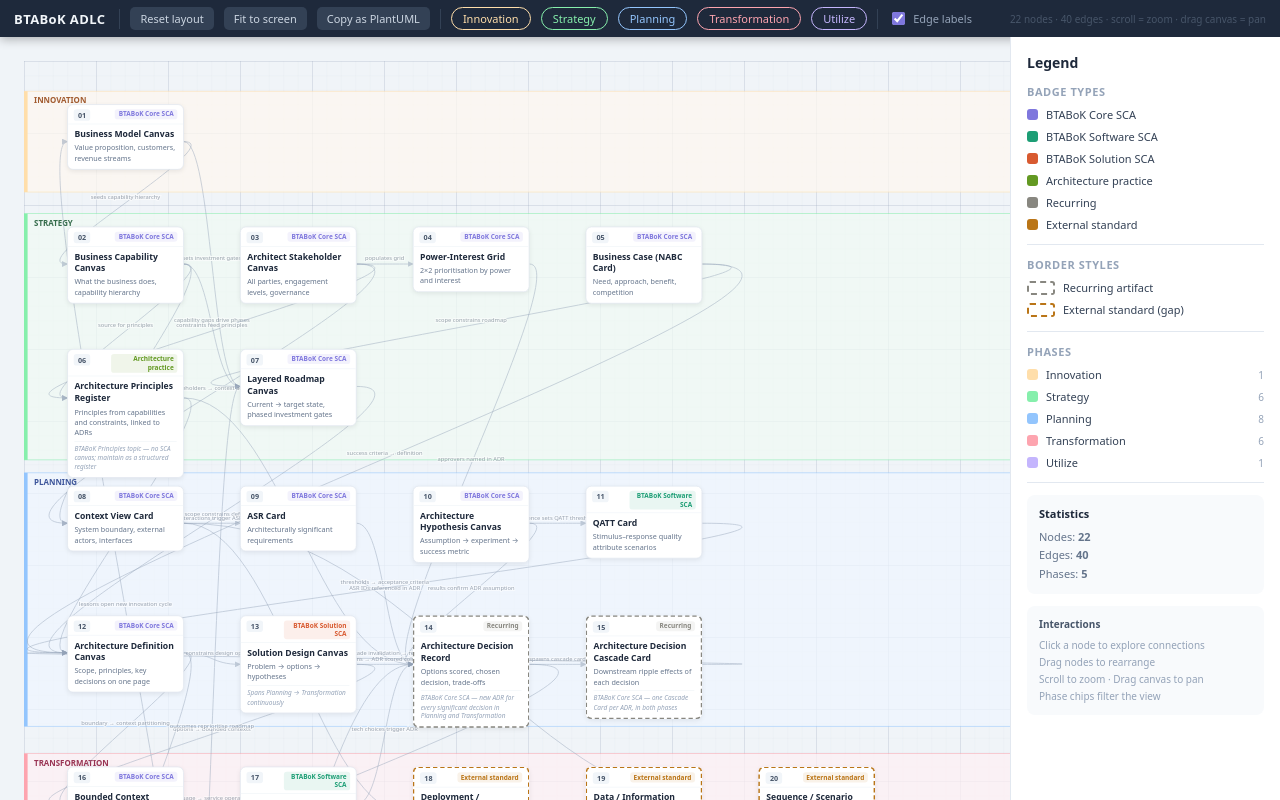
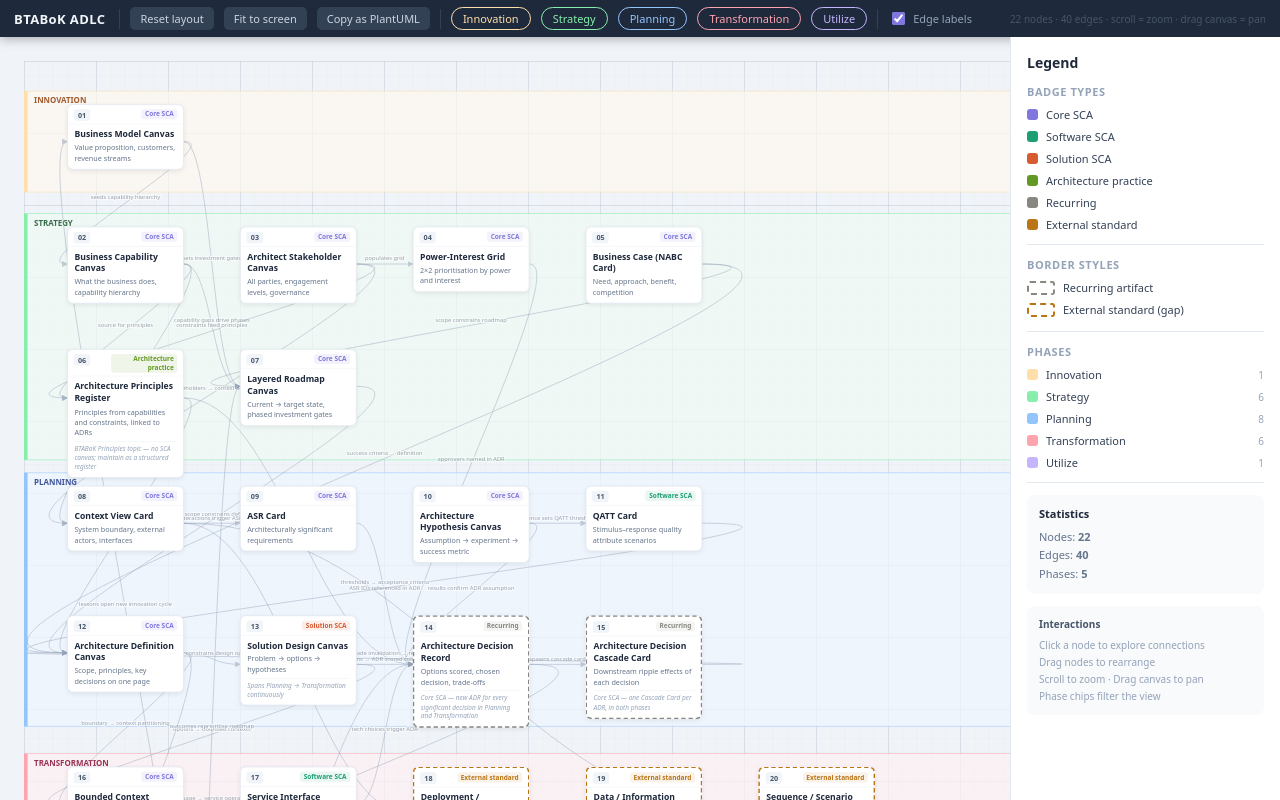
Before and after one commit to hza/btabok-adlc, a React (Vite) app: page / in a window 1280 px wide. Built offline with nearby package versions, Linux system fonts and the light colour scheme.

Commit message:
Refactor badge labels to remove 'BTABoK' prefix for consistency

```diff
--- a/src/App.tsx
+++ b/src/App.tsx
@@ -16,9 +16,9 @@ const BADGE_COLORS: Record<string, string> = {
 };
 
 const BADGE_LABELS: Record<string, string> = {
-  purple: 'BTABoK Core SCA',
-  teal:   'BTABoK Software SCA',
-  coral:  'BTABoK Solution SCA',
+  purple: 'Core SCA',
+  teal:   'Software SCA',
+  coral:  'Solution SCA',
   green:  'Architecture practice',
   gray:   'Recurring',
   amber:  'External standard',
@@ -56,28 +56,28 @@ interface EdgeData {
 
 // ─── node data ────────────────────────────────────────────────────────────────
 const NODES: NodeData[] = [
-  { id:'n01', phase:'innovation', num:'01', title:'Business Model Canvas', subtitle:'Value proposition, customers, revenue streams', badge:'BTABoK Core SCA', badgeColor:'purple', x:60, y:60 },
-  { id:'n02', phase:'strategy', num:'02', title:'Business Capability Canvas', subtitle:'What the business does, capability hierarchy', badge:'BTABoK Core SCA', badgeColor:'purple', x:60, y:230 },
-  { id:'n03', phase:'strategy', num:'03', title:'Architect Stakeholder Canvas', subtitle:'All parties, engagement levels, governance', badge:'BTABoK Core SCA', badgeColor:'purple', x:300, y:230 },
-  { id:'n04', phase:'strategy', num:'04', title:'Power-Interest Grid', subtitle:'2×2 prioritisation by power and interest', badge:'BTABoK Core SCA', badgeColor:'purple', x:540, y:230 },
-  { id:'n05', phase:'strategy', num:'05', title:'Business Case (NABC Card)', subtitle:'Need, approach, benefit, competition', badge:'BTABoK Core SCA', badgeColor:'purple', x:780, y:230 },
+  { id:'n01', phase:'innovation', num:'01', title:'Business Model Canvas', subtitle:'Value proposition, customers, revenue streams', badge:'Core SCA', badgeColor:'purple', x:60, y:60 },
+  { id:'n02', phase:'strategy', num:'02', title:'Business Capability Canvas', subtitle:'What the business does, capability hierarchy', badge:'Core SCA', badgeColor:'purple', x:60, y:230 },
+  { id:'n03', phase:'strategy', num:'03', title:'Architect Stakeholder Canvas', subtitle:'All parties, engagement levels, governance', badge:'Core SCA', badgeColor:'purple', x:300, y:230 },
+  { id:'n04', phase:'strategy', num:'04', title:'Power-Interest Grid', subtitle:'2×2 prioritisation by power and interest', badge:'Core SCA', badgeColor:'purple', x:540, y:230 },
+  { id:'n05', phase:'strategy', num:'05', title:'Business Case (NABC Card)', subtitle:'Need, approach, benefit, competition', badge:'Core SCA', badgeColor:'purple', x:780, y:230 },
   { id:'n06', phase:'strategy', num:'06', title:'Architecture Principles Register', subtitle:'Principles from capabilities and constraints, linked to ADRs', badge:'Architecture practice', badgeColor:'green', note:'BTABoK Principles topic — no SCA canvas; maintain as a structured register', x:60, y:400 },
-  { id:'n07', phase:'strategy', num:'07', title:'Layered Roadmap Canvas', subtitle:'Current → target state, phased investment gates', badge:'BTABoK Core SCA', badgeColor:'purple', x:300, y:400 },
-  { id:'n08', phase:'planning', num:'08', title:'Context View Card', subtitle:'System boundary, external actors, interfaces', badge:'BTABoK Core SCA', badgeColor:'purple', x:60, y:590 },
-  { id:'n09', phase:'planning', num:'09', title:'ASR Card', subtitle:'Architecturally significant requirements', badge:'BTABoK Core SCA', badgeColor:'purple', x:300, y:590 },
-  { id:'n10', phase:'planning', num:'10', title:'Architecture Hypothesis Canvas', subtitle:'Assumption → experiment → success metric', badge:'BTABoK Core SCA', badgeColor:'purple', x:540, y:590 },
-  { id:'n11', phase:'planning', num:'11', title:'QATT Card', subtitle:'Stimulus–response quality attribute scenarios', badge:'BTABoK Software SCA', badgeColor:'teal', x:780, y:590 },
-  { id:'n12', phase:'planning', num:'12', title:'Architecture Definition Canvas', subtitle:'Scope, principles, key decisions on one page', badge:'BTABoK Core SCA', badgeColor:'purple', x:60, y:770 },
-  { id:'n13', phase:'planning', num:'13', title:'Solution Design Canvas', subtitle:'Problem → options → hypotheses', badge:'BTABoK Solution SCA', badgeColor:'coral', note:'Spans Planning → Transformation continuously', x:300, y:770 },
-  { id:'n14', phase:'planning', num:'14', title:'Architecture Decision Record', subtitle:'Options scored, chosen decision, trade-offs', badge:'Recurring', badgeColor:'gray', note:'BTABoK Core SCA — new ADR for every significant decision in Planning and Transformation', recurring:true, x:540, y:770 },
-  { id:'n15', phase:'planning', num:'15', title:'Architecture Decision Cascade Card', subtitle:'Downstream ripple effects of each decision', badge:'Recurring', badgeColor:'gray', note:'BTABoK Core SCA — one Cascade Card per ADR, in both phases', recurring:true, x:780, y:770 },
-  { id:'n16', phase:'transformation', num:'16', title:'Bounded Context Canvas', subtitle:'DDD boundaries, language, dependencies', badge:'BTABoK Core SCA', badgeColor:'purple', x:60, y:980 },
-  { id:'n17', phase:'transformation', num:'17', title:'Service Interface Design Canvas', subtitle:'Operations, contracts, SLAs, consumers', badge:'BTABoK Software SCA', badgeColor:'teal', x:300, y:980 },
+  { id:'n07', phase:'strategy', num:'07', title:'Layered Roadmap Canvas', subtitle:'Current → target state, phased investment gates', badge:'Core SCA', badgeColor:'purple', x:300, y:400 },
+  { id:'n08', phase:'planning', num:'08', title:'Context View Card', subtitle:'System boundary, external actors, interfaces', badge:'Core SCA', badgeColor:'purple', x:60, y:590 },
+  { id:'n09', phase:'planning', num:'09', title:'ASR Card', subtitle:'Architecturally significant requirements', badge:'Core SCA', badgeColor:'purple', x:300, y:590 },
+  { id:'n10', phase:'planning', num:'10', title:'Architecture Hypothesis Canvas', subtitle:'Assumption → experiment → success metric', badge:'Core SCA', badgeColor:'purple', x:540, y:590 },
+  { id:'n11', phase:'planning', num:'11', title:'QATT Card', subtitle:'Stimulus–response quality attribute scenarios', badge:'Software SCA', badgeColor:'teal', x:780, y:590 },
+  { id:'n12', phase:'planning', num:'12', title:'Architecture Definition Canvas', subtitle:'Scope, principles, key decisions on one page', badge:'Core SCA', badgeColor:'purple', x:60, y:770 },
+  { id:'n13', phase:'planning', num:'13', title:'Solution Design Canvas', subtitle:'Problem → options → hypotheses', badge:'Solution SCA', badgeColor:'coral', note:'Spans Planning → Transformation continuously', x:300, y:770 },
+  { id:'n14', phase:'planning', num:'14', title:'Architecture Decision Record', subtitle:'Options scored, chosen decision, trade-offs', badge:'Recurring', badgeColor:'gray', note:'Core SCA — new ADR for every significant decision in Planning and Transformation', recurring:true, x:540, y:770 },
+  { id:'n15', phase:'planning', num:'15', title:'Architecture Decision Cascade Card', subtitle:'Downstream ripple effects of each decision', badge:'Recurring', badgeColor:'gray', note:'Core SCA — one Cascade Card per ADR, in both phases', recurring:true, x:780, y:770 },
+  { id:'n16', phase:'transformation', num:'16', title:'Bounded Context Canvas', subtitle:'DDD boundaries, language, dependencies', badge:'Core SCA', badgeColor:'purple', x:60, y:980 },
+  { id:'n17', phase:'transformation', num:'17', title:'Service Interface Design Canvas', subtitle:'Operations, contracts, SLAs, consumers', badge:'Software SCA', badgeColor:'teal', x:300, y:980 },
   { id:'n18', phase:'transformation', num:'18', title:'Deployment / Infrastructure View', subtitle:'Components mapped to nodes, networks, environments', badge:'External standard', badgeColor:'amber', note:'BTABoK gap: physical view (Views & Viewpoints) — use C4 Deployment or UML Deployment Diagram', external:true, x:540, y:980 },
   { id:'n19', phase:'transformation', num:'19', title:'Data / Information Architecture View', subtitle:'Entities, ownership, flows, persistence boundaries', badge:'External standard', badgeColor:'amber', note:'BTABoK gap: Information Architecture tag — use ERD or Data Flow Diagram', external:true, x:780, y:980 },
   { id:'n20', phase:'transformation', num:'20', title:'Sequence / Scenario View', subtitle:'Time-ordered message flow for key use cases', badge:'External standard', badgeColor:'amber', note:'BTABoK gap: scenario view (Views & Viewpoints) — use UML Sequence or C4 Dynamic Diagram', external:true, x:1020, y:980 },
-  { id:'n21', phase:'transformation', num:'21', title:'Technical Loan Request Card', subtitle:'Debt as a loan: principal, interest, repayment plan', badge:'BTABoK Software SCA', badgeColor:'teal', x:60, y:1160 },
-  { id:'n22', phase:'utilize', num:'22', title:'Benefits Realization View Canvas', subtitle:'Decisions → enablers → measurable business benefits', badge:'BTABoK Software SCA', badgeColor:'teal', x:60, y:1360 },
+  { id:'n21', phase:'transformation', num:'21', title:'Technical Loan Request Card', subtitle:'Debt as a loan: principal, interest, repayment plan', badge:'Software SCA', badgeColor:'teal', x:60, y:1160 },
+  { id:'n22', phase:'utilize', num:'22', title:'Benefits Realization View Canvas', subtitle:'Decisions → enablers → measurable business benefits', badge:'Software SCA', badgeColor:'teal', x:60, y:1360 },
 ];
 
 // ─── edge data ────────────────────────────────────────────────────────────────
```
